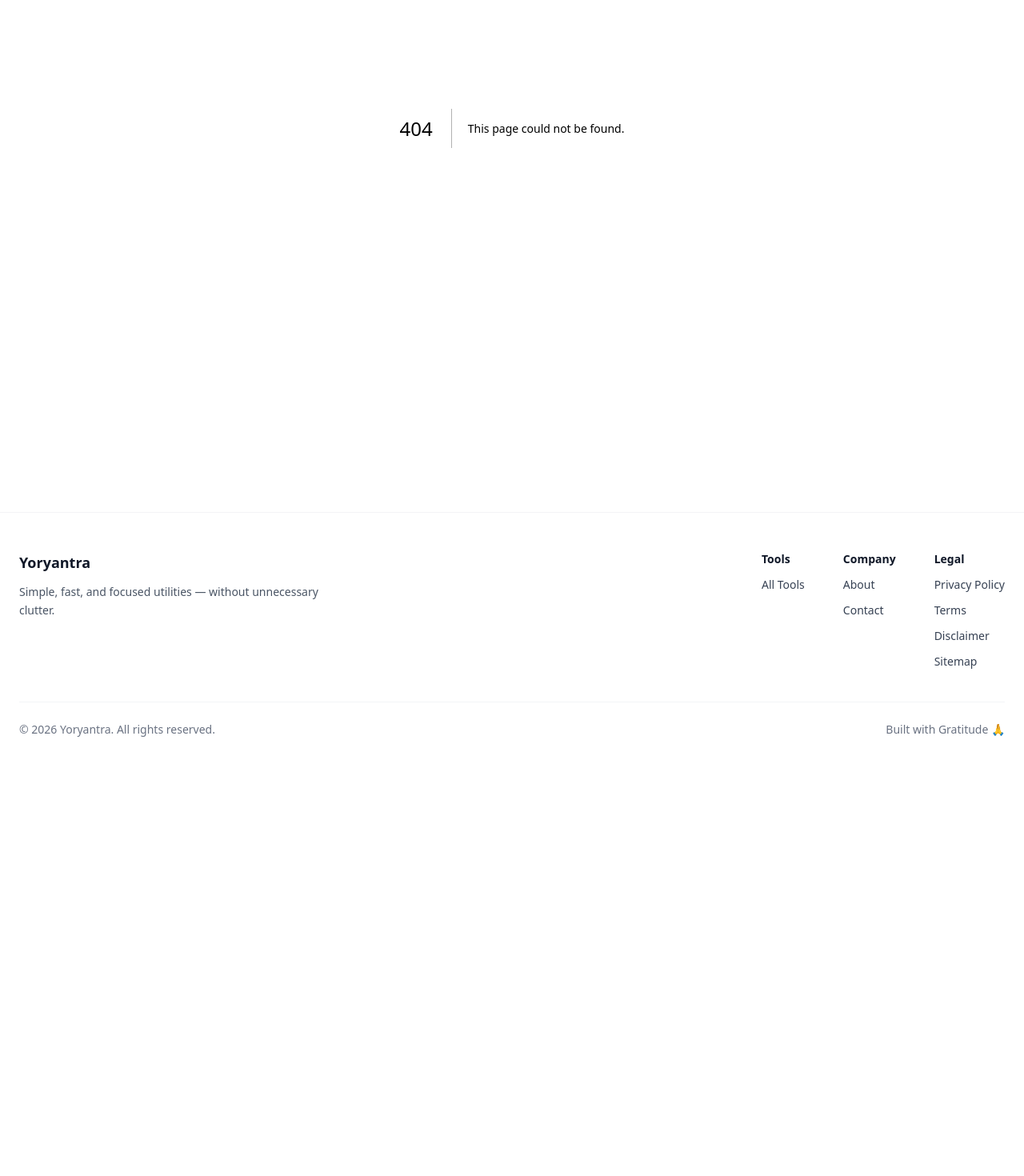
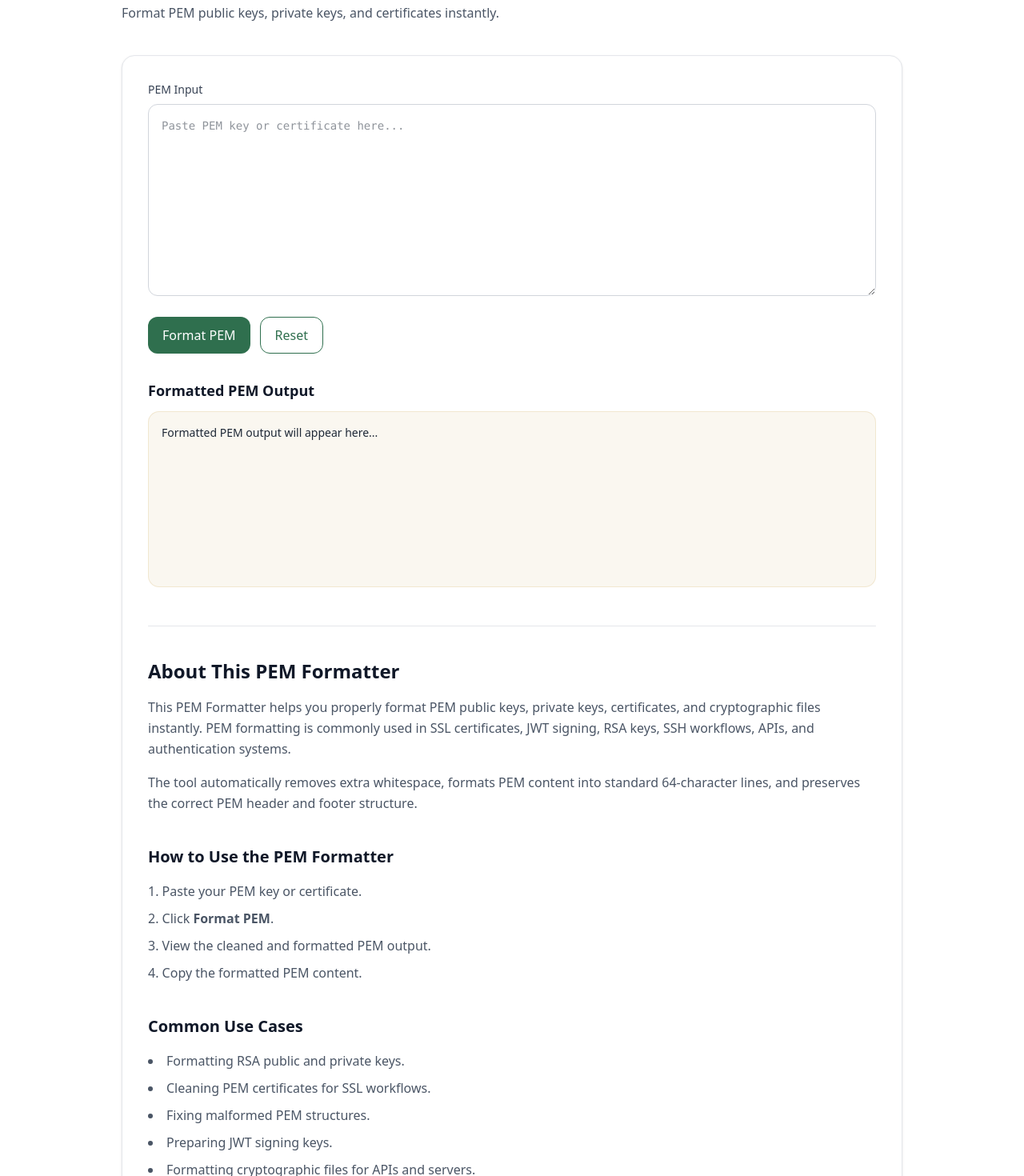
Before and after one commit to vaarunsonawwane-ops/yoryantra-new, a Next.js app: page /tools/pem-formatter in a window 1280 px wide. Before the commit this address had no page. Shown: the part 305-1775 px from the top of the page at 80% size. Before the commit the page ends 1275 px from the top, so only its background shows below. Built offline with nearby package versions, Linux system fonts and the light colour scheme.

Commit message:
PEM Formatter

```diff
--- a/app/data/tools.tsx
+++ b/app/data/tools.tsx
@@ -209,6 +209,10 @@ export const tools = [
   href: "/tools/base64url-encoder-decoder",
   },
 
-
+  {
+  title: "PEM Formatter",
+  description: "Format PEM public keys, private keys, and certificates instantly.",
+  href: "/tools/pem-formatter",
+  },
 
 ];
--- /dev/null
+++ b/app/tools/pem-formatter/ToolClient.tsx
@@ -0,0 +1,249 @@
+"use client";
+
+import { useState } from "react";
+import Link from "next/link";
+import ToolShell from "@/app/components/ToolShell";
+
+export default function ToolClient() {
+  const [input, setInput] = useState("");
+  const [output, setOutput] = useState("");
+
+  const formatPEM = () => {
+    try {
+      let cleaned = input
+        .replace(/-----BEGIN [^-]+-----/g, "")
+        .replace(/-----END [^-]+-----/g, "")
+        .replace(/\s+/g, "");
+
+      if (!cleaned) {
+        setOutput("");
+        return;
+      }
+
+      const formatted = cleaned.match(/.{1,64}/g)?.join("\n") || cleaned;
+
+      const detectedType =
+        input.match(/BEGIN ([^-]+)-----/)?.[1] || "PRIVATE KEY";
+
+      const pem = `-----BEGIN ${detectedType}-----\n${formatted}\n-----END ${detectedType}-----`;
+
+      setOutput(pem);
+    } catch {
+      setOutput("Unable to format PEM content.");
+    }
+  };
+
+  const resetAll = () => {
+    setInput("");
+    setOutput("");
+  };
+
+  return (
+    <ToolShell
+      title="PEM Formatter"
+      description="Format PEM public keys, private keys, and certificates instantly."
+    >
+      {/* INPUT */}
+      <div>
+        <label className="block mb-2 text-sm font-medium text-gray-700">
+          PEM Input
+        </label>
+
+        <textarea
+          value={input}
+          onChange={(e) => setInput(e.target.value)}
+          placeholder="Paste PEM key or certificate here..."
+          className="w-full min-h-[240px] rounded-xl border border-gray-300 p-4 text-sm font-mono outline-none focus:ring-2 focus:ring-[var(--green)] focus:border-transparent transition"
+        />
+      </div>
+
+      {/* ACTIONS */}
+      <div className="mt-5 flex flex-wrap gap-3">
+        <button
+          onClick={formatPEM}
+          className="yoryantra-btn"
+        >
+          Format PEM
+        </button>
+
+        <button
+          onClick={resetAll}
+          className="yoryantra-btn-outline"
+        >
+          Reset
+        </button>
+      </div>
+
+      {/* OUTPUT */}
+      <div className="mt-8">
+        <div className="flex items-center justify-between mb-3">
+          <h3 className="text-lg font-semibold text-gray-900">
+            Formatted PEM Output
+          </h3>
+
+          {output && (
+            <button
+              onClick={() => navigator.clipboard.writeText(output)}
+              className="yoryantra-btn-outline text-sm"
+            >
+              Copy
+            </button>
+          )}
+        </div>
+
+        <div className="yoryantra-output min-h-[220px] text-sm whitespace-pre-wrap break-words overflow-auto">
+          {output || "Formatted PEM output will appear here..."}
+        </div>
+      </div>
+
+      {/* SEO CONTENT */}
+      <section className="mt-12 border-t border-gray-200 pt-10 space-y-10">
+        <div>
+          <h2 className="text-2xl font-semibold text-gray-900">
+            About This PEM Formatter
+          </h2>
+
+          <p className="mt-4 text-gray-600 leading-relaxed">
+            This PEM Formatter helps you properly format PEM public keys,
+            private keys, certificates, and cryptographic files instantly.
+            PEM formatting is commonly used in SSL certificates, JWT signing,
+            RSA keys, SSH workflows, APIs, and authentication systems.
+          </p>
+
+          <p className="mt-4 text-gray-600 leading-relaxed">
+            The tool automatically removes extra whitespace, formats PEM content
+            into standard 64-character lines, and preserves the correct PEM
+            header and footer structure.
+          </p>
+        </div>
+
+        <div>
+          <h2 className="text-xl font-semibold text-gray-900">
+            How to Use the PEM Formatter
+          </h2>
+
+          <ol className="mt-4 list-decimal list-inside space-y-2 text-gray-600 leading-relaxed">
+            <li>Paste your PEM key or certificate.</li>
+            <li>Click <strong>Format PEM</strong>.</li>
+            <li>View the cleaned and formatted PEM output.</li>
+            <li>Copy the formatted PEM content.</li>
+          </ol>
+        </div>
+
+        <div>
+          <h2 className="text-xl font-semibold text-gray-900">
+            Common Use Cases
+          </h2>
+
+          <ul className="mt-4 list-disc list-inside space-y-2 text-gray-600 leading-relaxed">
+            <li>Formatting RSA public and private keys.</li>
+            <li>Cleaning PEM certificates for SSL workflows.</li>
+            <li>Fixing malformed PEM structures.</li>
+            <li>Preparing JWT signing keys.</li>
+            <li>Formatting cryptographic files for APIs and servers.</li>
+          </ul>
+        </div>
+
+        <div>
+          <h2 className="text-xl font-semibold text-gray-900">
+            Example
+          </h2>
+
+          <div className="mt-4 rounded-xl border border-gray-200 bg-gray-50 p-4 text-sm text-gray-700">
+            <p className="font-medium text-gray-900">
+              PEM header:
+            </p>
+
+            <pre className="mt-2 whitespace-pre-wrap break-words">
+-----BEGIN PRIVATE KEY-----
+            </pre>
+
+            <p className="mt-4 font-medium text-gray-900">
+              Formatted PEM structure:
+            </p>
+
+            <pre className="mt-2 whitespace-pre-wrap break-words">
+-----BEGIN PRIVATE KEY-----
+MIIEvQIBADANBgkqhkiG9w0BAQEFAASC...
+-----END PRIVATE KEY-----
+            </pre>
+          </div>
+        </div>
+
+        <div>
+          <h2 className="text-xl font-semibold text-gray-900">
+            Frequently Asked Questions
+          </h2>
+
+          <div className="mt-5 space-y-6">
+            <div>
+              <h3 className="font-semibold text-gray-900">
+                What is PEM format?
+              </h3>
+
+              <p className="mt-2 text-gray-600 leading-relaxed">
+                PEM is a Base64-encoded text format commonly used for public
+                keys, private keys, certificates, and cryptographic data.
+              </p>
+            </div>
+
+            <div>
+              <h3 className="font-semibold text-gray-900">
+                Why are PEM files split into lines?
+              </h3>
+
+              <p className="mt-2 text-gray-600 leading-relaxed">
+                PEM files are traditionally formatted into 64-character lines
+                for readability and compatibility.
+              </p>
+            </div>
+
+            <div>
+              <h3 className="font-semibold text-gray-900">
+                Does this tool change the key content?
+              </h3>
+
+              <p className="mt-2 text-gray-600 leading-relaxed">
+                No. The tool only reformats the PEM structure and whitespace.
+              </p>
+            </div>
+
+            <div>
+              <h3 className="font-semibold text-gray-900">
+                Is this PEM Formatter privacy-friendly?
+              </h3>
+
+              <p className="mt-2 text-gray-600 leading-relaxed">
+                Yes. PEM formatting happens entirely inside your browser.
+              </p>
+            </div>
+          </div>
+        </div>
+
+        <div>
+          <h2 className="text-xl font-semibold text-gray-900">
+            Related Tools
+          </h2>
+
+          <div className="mt-4 flex flex-wrap gap-3">
+            <Link href="/tools/rsa-key-generator" className="yoryantra-btn-outline">
+              RSA Key Generator
+            </Link>
+
+            <Link href="/tools/jwt-decoder" className="yoryantra-btn-outline">
+              JWT Decoder
+            </Link>
+
+            <Link href="/tools/base64url-encoder-decoder" className="yoryantra-btn-outline">
+              Base64URL Encoder Decoder
+            </Link>
+
+            <Link href="/tools/hmac-generator" className="yoryantra-btn-outline">
+              HMAC Generator
+            </Link>
+          </div>
+        </div>
+      </section>
+    </ToolShell>
+  );
+}
--- /dev/null
+++ b/app/tools/pem-formatter/page.tsx
@@ -0,0 +1,52 @@
+import ToolClient from "./ToolClient";
+
+export const metadata = {
+  title: "PEM Formatter Online Free | Yoryantra",
+
+  description:
+    "Format PEM public keys, private keys, and certificates instantly with this free online PEM Formatter.",
+
+  keywords: [
+    "pem formatter",
+    "pem key formatter",
+    "private key formatter",
+    "public key formatter",
+    "pem certificate formatter",
+    "rsa pem formatter",
+    "developer tools",
+  ],
+
+  alternates: {
+    canonical:
+      "https://yoryantra.com/tools/pem-formatter",
+  },
+
+  openGraph: {
+    title:
+      "PEM Formatter Online Free | Yoryantra",
+
+    description:
+      "Format PEM keys and certificates instantly online.",
+
+    url:
+      "https://yoryantra.com/tools/pem-formatter",
+
+    siteName: "Yoryantra",
+
+    type: "website",
+  },
+
+  twitter: {
+    card: "summary_large_image",
+
+    title:
+      "PEM Formatter Online Free | Yoryantra",
+
+    description:
+      "Format PEM public keys, private keys, and certificates instantly.",
+  },
+};
+
+export default function Page() {
+  return <ToolClient />;
+}
```
